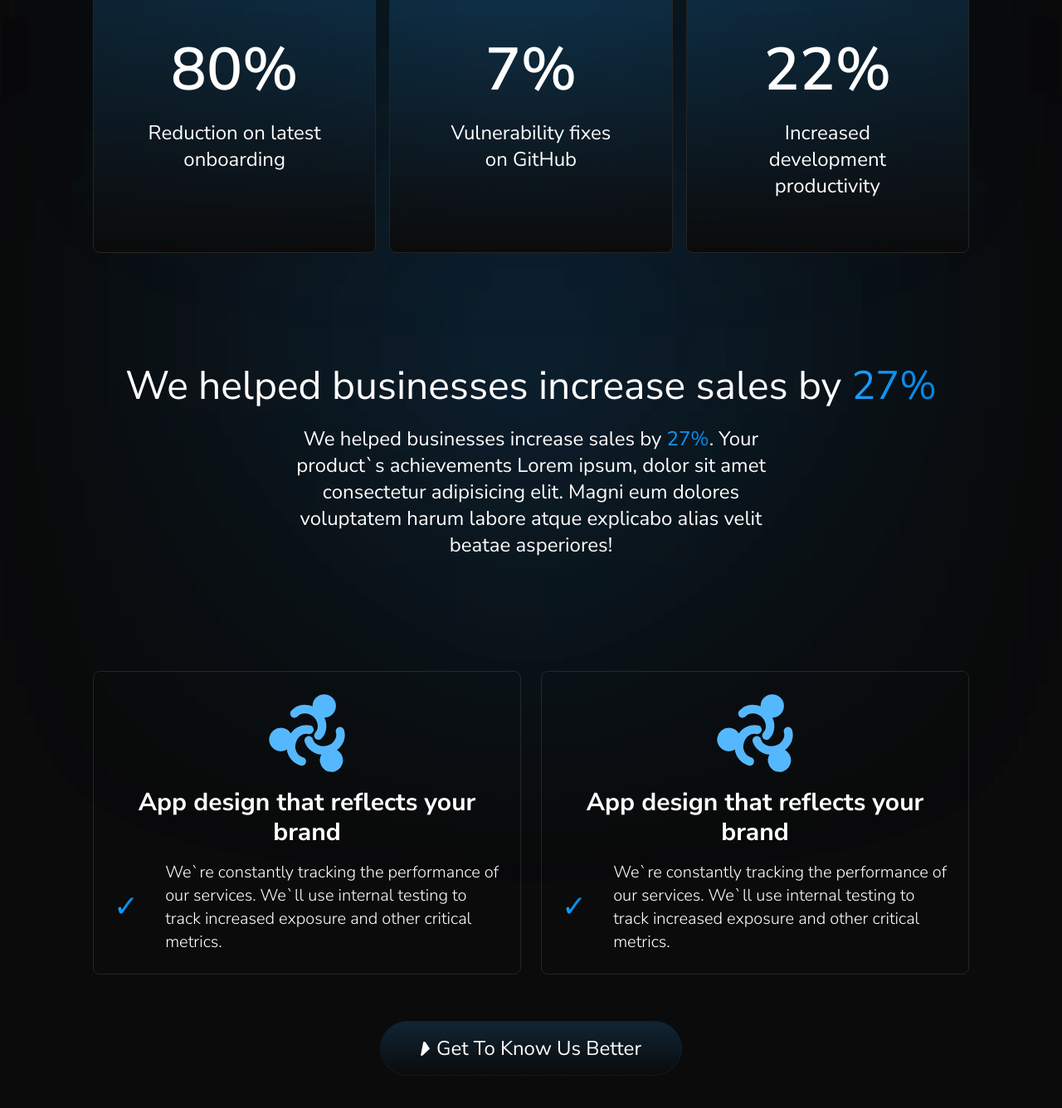
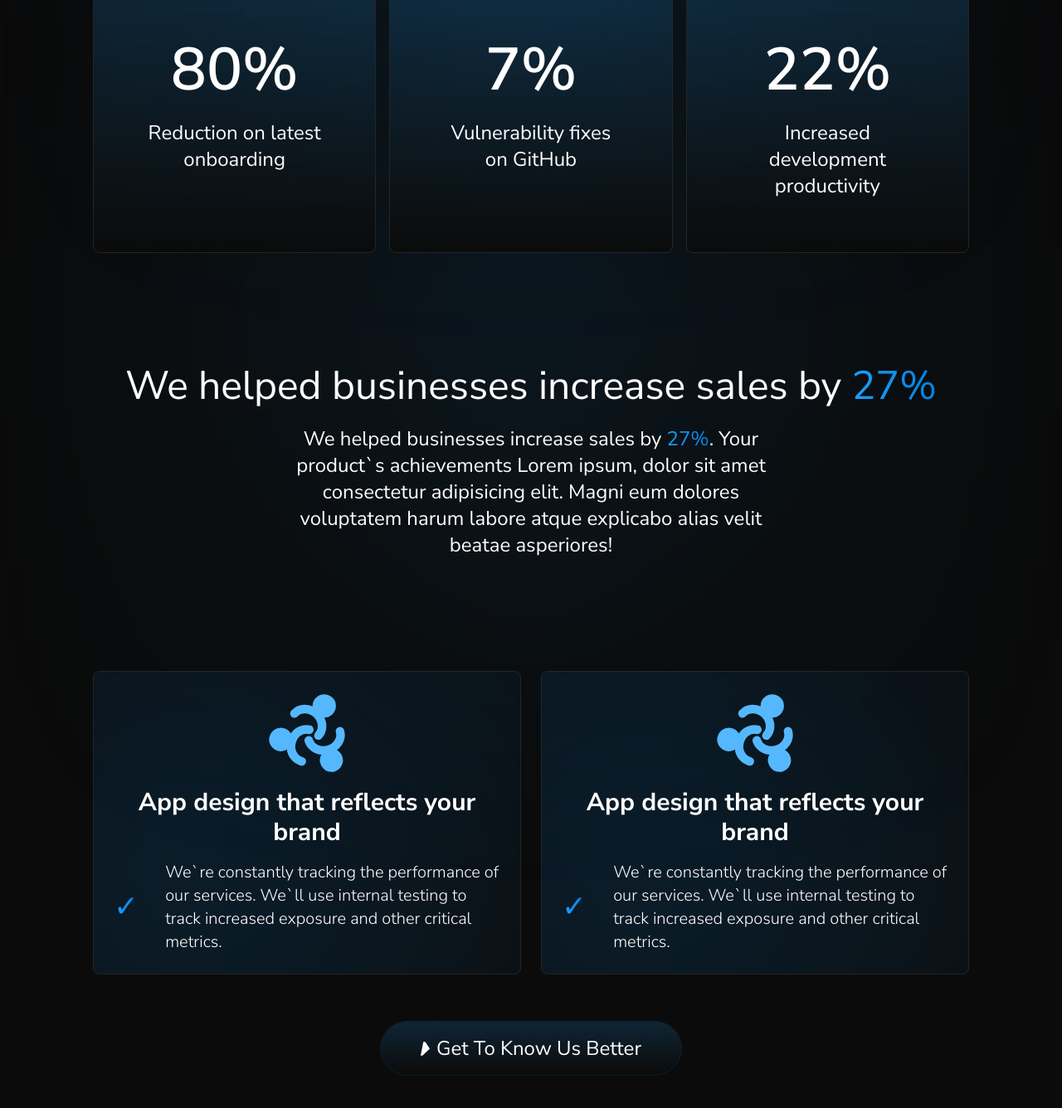
Before and after one commit to zrvnarmarin/BitLyte-Studios-Website, a Next.js app: page / in a window 1280 px wide. Shown: the part 3889-5225 px from the top of the page at 83% size. Built offline with nearby package versions, Linux system fonts and the light colour scheme.

Commit message:
restyling home sections

```diff
--- a/app/(home-sections)/AchievementsSection.tsx
+++ b/app/(home-sections)/AchievementsSection.tsx
@@ -33,8 +33,7 @@ export default function AchievementsSection() {
       </div>
 
       <div className="flex flex-col gap-6 py-4 sm:yt-8 md:py-16">
-          <div className="w-48 h-48 absolute top-1/2 left-1/2 transform -translate-x-1/2 -translate-y-1/2 bg-gradient-to-r from-[#1A9FFF] to-[#0086E6] z-10 blur-[230px] pointer-events-none"></div>
-          <div className="w-48 h-48 absolute top-1/2 left-1/2 transform -translate-x-1/2 -translate-y-1/2 bg-gradient-to-r from-[#1A9FFF] to-[#0086E6] z-10 blur-[230px] pointer-events-none"></div>
+        <div className="w-48 h-48 absolute top-1/2 left-1/2 transform -translate-x-1/2 -translate-y-1/2 bg-gradient-to-r from-[#1A9FFF] to-[#0086E6] z-10 blur-[230px] pointer-events-none"></div>
         <h3 className="relative w-full text-3xl xs:text-4xl sm:text-5xl text-[#ffffff] font-medium text-center xs:font-normal z-20">
           We helped businesses increase sales by{" "}
           <span className="custom-text">27%</span>
@@ -53,7 +52,7 @@ export default function AchievementsSection() {
           {/* Cards section */}
           <div className="w-full flex gap-6 items-center">
             <div className="relative overflow-hidden rounded-lg flex flex-col items-center gap-4 rounded- p-6 border-[0.5px] border-[#252525]">
-              {/* <div className="w-64 h-64 absolute left-0 bottom-0 bg-gradient-to-r from-[#1A9FFF] to-[#0086E6] z-10 blur-[230px]"></div> */}
+              <div className="w-64 h-64 absolute left-0 bottom-0 bg-gradient-to-r from-[#1A9FFF] to-[#0086E6] z-10 blur-[230px]"></div>
 
               <div className="w-full flex justify-center z-20">
                 <SupportAndPartnershipIcon width={100} height={100} />
@@ -78,7 +77,7 @@ export default function AchievementsSection() {
             {/* <span className="flex w-20 h-.5 justify-center items-center text-center bg-primary-blue border-[0.5px] border-[#0a2030]"></span> */}
 
             <div className="relative overflow-hidden rounded-lg flex flex-col items-center gap-4 rounded- p-6 border-[0.5px] border-[#252525]">
-              {/* <div className="w-64 h-64 absolute left-0 bottom-0 bg-gradient-to-r from-[#1A9FFF] to-[#0086E6] z-10 blur-[230px]"></div> */}
+              <div className="w-64 h-64 absolute left-0 bottom-0 bg-gradient-to-r from-[#1A9FFF] to-[#0086E6] z-10 blur-[230px]"></div>
 
               <div className="z-20">
                 <SupportAndPartnershipIcon width={100} height={100} />
```
